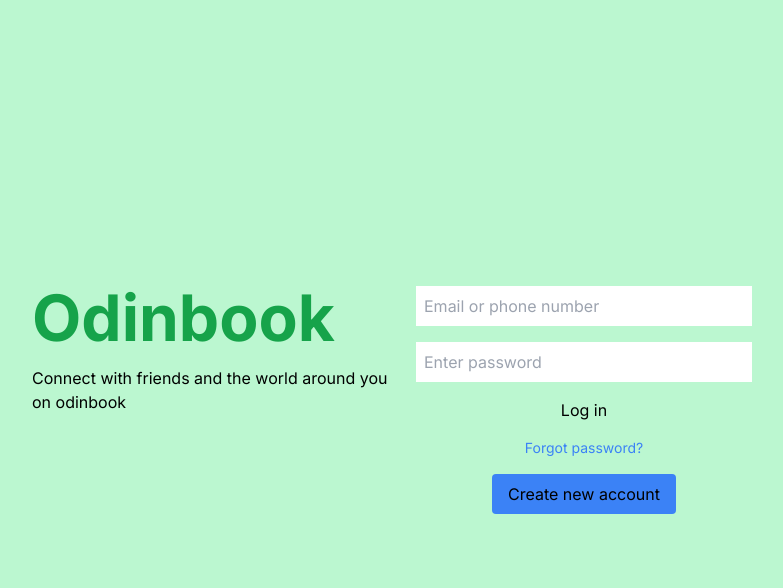
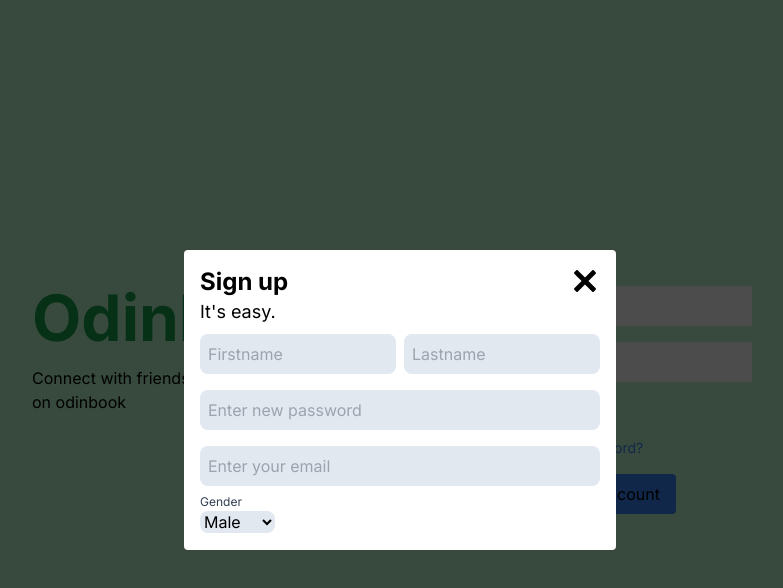
Before and after one commit to kjai139/odin-book, a Next.js app in the folder frontend/: page / in a window 1280 px wide. Both pictures are taken after typing "name@example.com", "Sample123" into the empty fields and a click on the button "Create new account". Shown: the top 588 px of the page, without its empty margins (240-1023 px from the left). Built offline with nearby package versions, Linux system fonts and the light colour scheme; no server answers.

Commit message:
add modal

```diff
--- a/frontend/next.config.js
+++ b/frontend/next.config.js
@@ -1,4 +1,32 @@
 /** @type {import('next').NextConfig} */
-const nextConfig = {}
+const nextConfig = {
+    webpack(config) {
+        // Grab the existing rule that handles SVG imports
+        const fileLoaderRule = config.module.rules.find((rule) =>
+          rule.test?.test?.('.svg'),
+        )
+
+        config.module.rules.push(
+          // Reapply the existing rule, but only for svg imports ending in ?url
+          {
+            ...fileLoaderRule,
+            test: /\.svg$/i,
+            resourceQuery: /url/, // *.svg?url
+          },
+          // Convert all other *.svg imports to React components
+          {
+            test: /\.svg$/i,
+            issuer: /\.[jt]sx?$/,
+            resourceQuery: { not: /url/ }, // exclude if *.svg?url
+            use: ['@svgr/webpack'],
+          },
+        )
+
+        // Modify the file loader rule to ignore *.svg, since we have it handled now.
+        fileLoaderRule.exclude = /\.svg$/i
+
+        return config
+      },
+}
 
 module.exports = nextConfig
--- a/frontend/package.json
+++ b/frontend/package.json
@@ -18,6 +18,7 @@
     "yup": "^1.3.2"
   },
   "devDependencies": {
+    "@svgr/webpack": "^8.1.0",
     "@types/node": "^20",
     "@types/react": "^18",
     "@types/react-dom": "^18",
--- a/frontend/src/app/_components/homeLogin.tsx
+++ b/frontend/src/app/_components/homeLogin.tsx
@@ -6,8 +6,11 @@ import { AxiosError } from "axios"
 import { useForm, SubmitHandler } from "react-hook-form"
 import * as yup from "yup"
 import { yupResolver } from "@hookform/resolvers/yup"
+import SignUpModal from "../_modals/signupModal"
 
 export default function HomeLogin () {
+
+    const [isCreateFormOpen, setIsCreateFormOpen] = useState(false)
 
     const schema = yup.object({
         username: yup.string().required('Please enter your email or phone number.'),
@@ -62,7 +65,7 @@ export default function HomeLogin () {
             })
         }
     }, [formState, reset])
-    console.log(watch('username'))
+    // console.log(watch('username'))
 
     const onSubmitAxios = async (e:React.FormEvent) => {
         e.preventDefault()
@@ -107,9 +110,16 @@ export default function HomeLogin () {
                 <button type="button" className="text-blue-500">Forgot password?</button>
                 </div>
                 <div className="justify-center flex">
-                <button className="bg-blue-500 rounded py-2 px-4" >Create new account</button>
+                <button className="bg-blue-500 rounded py-2 px-4" type="button" onClick={() => setIsCreateFormOpen(true)}>Create new account</button>
                 </div>
             </form>
+            <div className={`overlay flex justify-center items-center ${isCreateFormOpen ? 'active' : 'inactive'}`}>
+            {isCreateFormOpen &&
+
+                <SignUpModal closeModal={() => setIsCreateFormOpen(false)}></SignUpModal>
+
+            }
+            </div>
 
 
 
--- a/frontend/src/app/_modals/signupModal.tsx
+++ b/frontend/src/app/_modals/signupModal.tsx
@@ -6,8 +6,13 @@ import { useForm, SubmitHandler } from "react-hook-form"
 import * as yup from "yup"
 import { yupResolver } from "@hookform/resolvers/yup"
 
+import CloseButton from '../_components/icons/closeBtn.svg'
 
-export default function SignUpModal() {
+interface SignupModalProps {
+    closeModal: () => void
+}
+
+export default function SignUpModal({closeModal}:SignupModalProps) {
 
     type Gender = 'Male' | 'Female' | 'Other'
 
@@ -49,24 +54,41 @@ export default function SignUpModal() {
 
 
     return (
-        <form>
-            <div>
-                <input {...register('firstName')} type='text' placeholder='Firstname'></input>
-                <input {...register('lastName')} type='text' placeholder='Lastname'></input>
+        <form className='flex flex-col gap-2 rounded bg-white max-w-modal-i p-4'>
+
+            <div className='flex justify-between relative'>
+                <span className='text-lg'>
+                    <p className='text-2xl font-bold'>Sign up</p>
+                    <p>It's easy.</p>
+                </span>
+                <button className='close-b' type='button' onClick={closeModal}>
+                    <CloseButton></CloseButton>
+                </button>
+
+            </div>
+            <div className='flex flex-col gap-4'>
+            <div className='flex gap-2'>
+                <input className='modal-i' {...register('firstName')} type='text' placeholder='Firstname'></input>
+                <input className='modal-i' {...register('lastName')} type='text' placeholder='Lastname'></input>
             </div>
             <div>
-                <input {...register('password')} type='password' placeholder='Enter new password'></input>
+                <input className='modal-i' {...register('password')} type='password' placeholder='Enter new password'></input>
             </div>
             <div>
-                <input {...register('email')} type='email' placeholder='Enter your email'></input>
+                <input className='modal-i' {...register('email')} type='email' placeholder='Enter your email'></input>
             </div>
-            <div>
-                <select {...register('gender')}>
+            </div>
+            <div className='flex flex-col'>
+                <label htmlFor='gender' className='text-xs form-label'>Gender</label>
+                <div>
+                <select id='gender' className='modal-i' {...register('gender')}>
                     <option value={'Male'}>Male</option>
                     <option value={'Female'}>Female</option>
                     <option value={'Other'}>Other</option>
                 </select>
+                </div>
             </div>
+
         </form>
     )
 }
--- a/frontend/src/app/globals.css
+++ b/frontend/src/app/globals.css
@@ -6,6 +6,8 @@
   --foreground-rgb: 0, 0, 0;
   --background-start-rgb: 214, 219, 220;
   --background-end-rgb: 255, 255, 255;
+  --modalbg: #e2e8f0;
+  --labelC: #334155;
 }
 
 @media (prefers-color-scheme: dark) {
@@ -34,8 +36,55 @@ body {
 
 }
 
+.overlay {
+  position: fixed;
+  left:0;
+  top:0;
+  background-color: rgba(0, 0, 0, .7);
+  z-index: 2;
+  width: 100%;
+  height:100%;
 
-input[type='text'], input[type='password'] {
+  opacity:0;
+  transition: opacity 0.3s linear;
+  visibility: hidden;
+
+
+}
+
+.active {
+  opacity:1;
+  visibility: visible;
+  transition: all 0.25s linear;
+}
+
+.inactive {
+  opacity: 0;
+  transition: all 0.3s linear;
+  visibility: hidden;
+}
+
+
+.modal-i {
+  border-radius: 8px;
+  background-color: var(--modalbg)
+}
+
+.modal-i:focus {
+  outline: none;
+}
+
+.close-b {
+  position: absolute;
+  top: 0;
+  right: 0;
+}
+
+input[type='text'], input[type='password'], input[type='email'] {
   padding: 8px;
   width: 100%;
 }
+
+.form-label {
+  color: var(--labelC)
+}
--- a/frontend/tailwind.config.ts
+++ b/frontend/tailwind.config.ts
@@ -16,6 +16,9 @@ const config: Config = {
       backgroundColor: {
         'login-bg': '#bbf7d0',
       },
+      maxWidth: {
+        'modal-i': '432px',
+      }
 
     },
   },
```
Also changed, not shown: frontend/src/app/_components/icons/closeBtn.svg (added), 1 other file (tests, documents, lock files or other folders).
